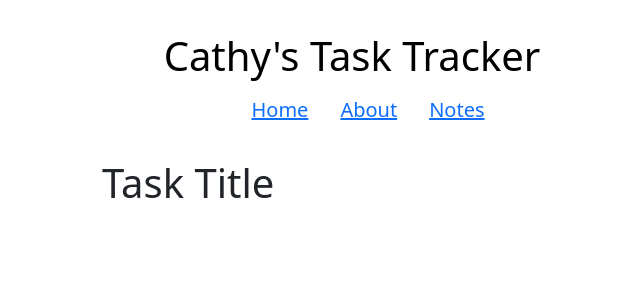
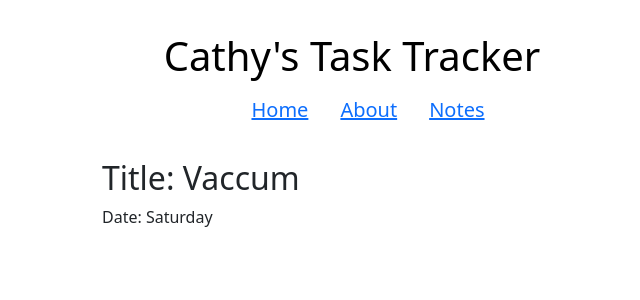
Before and after one commit to Cathy347Le/React-Task-App, a React (Create React App) app: page /task/1 in a window 1280 px wide. Shown: the top 300 px of the page, without its empty margins (288-928 px from the left). Built offline with nearby package versions, Linux system fonts and the light colour scheme; data requests are answered from the project's data file.

Commit message:
get task details to show on single task page

```diff
--- a/src/Components/TaskDetails.js
+++ b/src/Components/TaskDetails.js
@@ -1,8 +1,38 @@
+import { useState, useEffect } from "react";
+import { useParams } from "react-router-dom";
+
 function TaskDetails() {
-  return (
+  const [error, setError] = useState(null);
+  const [isLoaded, setIsLoaded] = useState(false);
+  const [task, setTask] = useState({});
+
+  const { id } = useParams();
+
+  useEffect(() => {
+    const fetchTask = async () => {
+      const res = await fetch(`http://localhost:5000/tasks/${id}`);
+      const data = await res.json();
+      if (data) {
+        console.log(data);
+        setTask(data);
+        setIsLoaded(true);
+      } else {
+        // console.log(error);
+        setError(error);
+        setIsLoaded(true);
+      }
+    };
+
+    fetchTask();
+  }, [id, error]);
+
+  return isLoaded ? (
     <div className="single-task-page">
-      <h1>Task Title</h1>
+      <h2>Title: {task.title}</h2>
+      <p>Date: {task.date}</p>
     </div>
+  ) : (
+    <div>Loading...</div>
   );
 }
 
```
Also changed, not shown: 1 other file (tests, documents, lock files or other folders).
